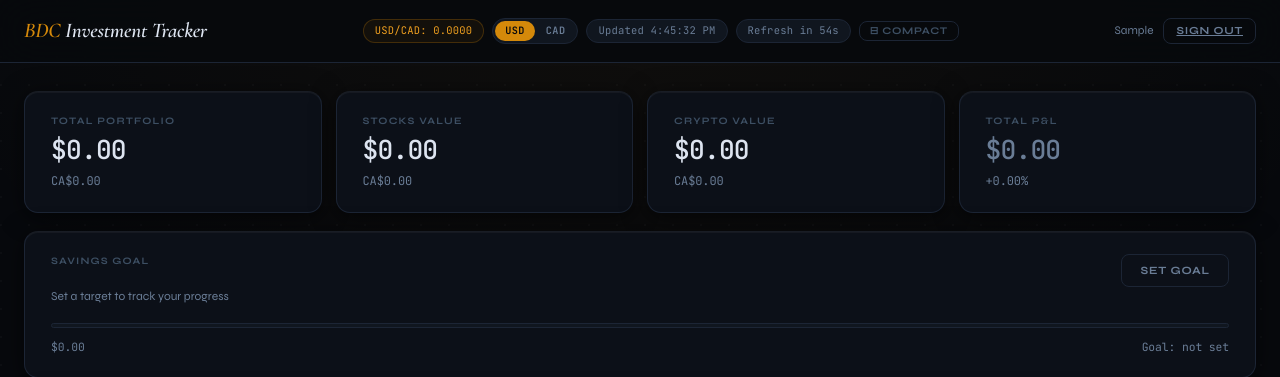
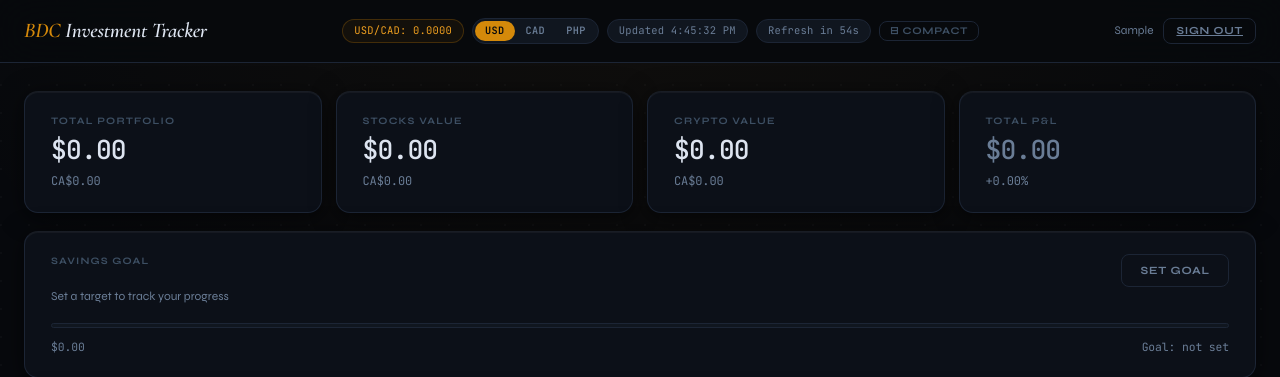
Before and after one commit to Pogz0r/investment-tracker, a Flask app: page / in a window 1280 px wide. Shown: the top 377 px of the page. Run offline with Flask 3, Linux system fonts and the light colour scheme; the visitor is signed in with stand-in values (Sample User, id 1); data comes from the database, SQL or seed files in the repository; data that the repository does not hold is empty; parts of the project's set-up code (start-up, migrations or seed data) failed here and were passed over; some libraries are stand-ins or nearby versions.

Commit message:
feat: add PHP currency option

```diff
--- a/app.py
+++ b/app.py
@@ -156,7 +156,7 @@ def get_stock_prices(tickers: list[str]) -> dict:
     return prices
 
 
-def get_watchlist_data(tickers: list[str], usd_to_cad: float) -> list:
+def get_watchlist_data(tickers: list[str], usd_to_cad: float, usd_to_php: float) -> list:
     result = []
     for ticker in tickers:
         try:
@@ -173,6 +173,7 @@ def get_watchlist_data(tickers: list[str], usd_to_cad: float) -> list:
             "name": ticker.replace(".TO", ""),
             "current_price": price,
             "current_price_cad": price * usd_to_cad,
+            "current_price_php": price * usd_to_php,
             "day_change": day_change,
             "day_change_pct": day_change_pct,
         })
@@ -198,18 +199,20 @@ def get_crypto_prices(coin_ids: list[str]) -> dict:
         return {}
 
 
-def get_exchange_rate() -> float:
+def get_exchange_rates() -> tuple:
+    """Returns (usd_to_cad, usd_to_php)."""
     try:
         resp = requests.get(
             f"{FRANKFURTER_BASE_URL}/latest",
-            params={"from": "USD", "to": "CAD"},
+            params={"from": "USD", "to": "CAD,PHP"},
             timeout=10,
         )
         resp.raise_for_status()
-        return float(resp.json()["rates"]["CAD"])
+        rates = resp.json()["rates"]
+        return float(rates["CAD"]), float(rates["PHP"])
     except Exception as exc:
         print(f"[fx] {exc}")
-        return 1.37
+        return 1.37, 55.8  # fallback rates
 
 
 def _resolve_ticker(raw: str) -> Optional[str]:
@@ -304,7 +307,7 @@ def _build_portfolio_payload(uid: int, persist_history: bool = True):
 
     stock_prices = get_stock_prices([s.ticker for s in stocks])
     crypto_prices = get_crypto_prices([c.coin_id for c in cryptos])
-    usd_to_cad = get_exchange_rate()
+    usd_to_cad, usd_to_php = get_exchange_rates()
 
     stocks_out, total_stocks_usd = [], 0.0
     for s in stocks:
@@ -369,7 +372,8 @@ def _build_portfolio_payload(uid: int, persist_history: bool = True):
 
     total_usd = total_stocks_usd + total_crypto_usd
     total_cad = total_usd * usd_to_cad
-    watchlist_out = get_watchlist_data([w.ticker for w in watchlist_items], usd_to_cad)
+    total_php = total_usd * usd_to_php
+    watchlist_out = get_watchlist_data([w.ticker for w in watchlist_items], usd_to_cad, usd_to_php)
     now = datetime.utcnow()
 
     if persist_history and total_usd > 0:
@@ -397,11 +401,13 @@ def _build_portfolio_payload(uid: int, persist_history: bool = True):
         "watchlist": watchlist_out,
         "total_usd": total_usd,
         "total_cad": total_cad,
+        "total_php": total_php,
         "total_stocks_usd": total_stocks_usd,
         "total_stocks_cad": total_stocks_usd * usd_to_cad,
         "total_crypto_usd": total_crypto_usd,
         "total_crypto_cad": total_crypto_usd * usd_to_cad,
         "usd_to_cad": usd_to_cad,
+        "usd_to_php": usd_to_php,
         "savings_goal": {
             "target": goal.target if goal else 0,
             "currency": goal.currency if goal else "USD",
--- a/static/js/app.js
+++ b/static/js/app.js
@@ -24,6 +24,7 @@ const fmt = (n, digits = 2) =>
 
 const fmtUsd = (n) => "$" + fmt(n);
 const fmtCad = (n) => "CA$" + fmt(n);
+const fmtPhp = (n) => "\u20b1" + fmt(n);
 const fmtPct = (n) => (n >= 0 ? "+" : "") + fmt(n, 2) + "%";
 
 function plClass(n) {
@@ -118,7 +119,7 @@ function applyCurrencyMode(mode) {
   });
   if (lastData) {
     renderSummary(lastData);
-    renderGoal(lastData.savings_goal, lastData.total_usd, lastData.total_cad, lastData.usd_to_cad);
+    renderGoal(lastData.savings_goal, lastData.total_usd, lastData.total_cad, lastData.total_php, lastData.usd_to_cad, lastData.usd_to_php);
     renderLineChart(lastData.portfolio_history || []);
   }
 }
@@ -212,22 +213,24 @@ function renderSummary(data) {
   const totalPlPct = totalCost > 0 ? (totalPlUsd / totalCost) * 100 : 0;
 
   const cad = currencyMode === "CAD";
+  const php = currencyMode === "PHP";
 
   // Total Portfolio
-  document.getElementById("totalUsd").textContent = cad ? fmtCad(data.total_cad)         : fmtUsd(data.total_usd);
-  document.getElementById("totalCad").textContent = cad ? fmtUsd(data.total_usd)          : fmtCad(data.total_cad);
+  document.getElementById("totalUsd").textContent = php ? fmtPhp(data.total_php)         : cad ? fmtCad(data.total_cad)         : fmtUsd(data.total_usd);
+  document.getElementById("totalCad").textContent = php ? fmtUsd(data.total_usd)          : cad ? fmtUsd(data.total_usd)          : fmtCad(data.total_cad);
 
   // Stocks Value
-  document.getElementById("stocksUsd").textContent = cad ? fmtCad(data.total_stocks_cad) : fmtUsd(data.total_stocks_usd);
-  document.getElementById("stocksCad").textContent = cad ? fmtUsd(data.total_stocks_usd) : fmtCad(data.total_stocks_cad);
+  document.getElementById("stocksUsd").textContent = php ? fmtPhp(data.total_stocks_usd * (data.usd_to_php || 55.8)) : cad ? fmtCad(data.total_stocks_cad) : fmtUsd(data.total_stocks_usd);
+  document.getElementById("stocksCad").textContent = php ? fmtUsd(data.total_stocks_usd) : cad ? fmtUsd(data.total_stocks_usd) : fmtCad(data.total_stocks_cad);
 
   // Crypto Value
-  document.getElementById("cryptoUsd").textContent = cad ? fmtCad(data.total_crypto_cad) : fmtUsd(data.total_crypto_usd);
-  document.getElementById("cryptoCad").textContent = cad ? fmtUsd(data.total_crypto_usd) : fmtCad(data.total_crypto_cad);
+  document.getElementById("cryptoUsd").textContent = php ? fmtPhp(data.total_crypto_usd * (data.usd_to_php || 55.8)) : cad ? fmtCad(data.total_crypto_cad) : fmtUsd(data.total_crypto_usd);
+  document.getElementById("cryptoCad").textContent = php ? fmtUsd(data.total_crypto_usd) : cad ? fmtUsd(data.total_crypto_usd) : fmtCad(data.total_crypto_cad);
 
   // Total P&L — primary flips currency, secondary always shows %
   const plEl = document.getElementById("totalPl");
-  plEl.textContent = cad ? fmtCad(totalPlCad) : fmtUsd(totalPlUsd);
+  const plPhp = data.total_php ? data.total_php - (data.total_usd * (data.usd_to_php || 55.8)) : 0;
+  plEl.textContent = php ? fmtPhp(plPhp) : cad ? fmtCad(totalPlCad) : fmtUsd(totalPlUsd);
   plEl.className = "card-value " + plClass(totalPlUsd);
 
   const plPctEl = document.getElementById("totalPlPct");
@@ -235,7 +238,9 @@ function renderSummary(data) {
   plPctEl.className = "card-sub " + plClass(totalPlUsd);
 
   // FX
-  document.getElementById("fxRate").textContent = `USD/CAD: ${fmt(data.usd_to_cad, 4)}`;
+  const cadRate = fmt(data.usd_to_cad, 4);
+  const phpRate = fmt(data.usd_to_php || 55.8, 4);
+  document.getElementById("fxRate").textContent = php ? `USD/PHP: ${phpRate}` : `USD/CAD: ${cadRate}`;
 
   // timestamp
   const ts = new Date(data.last_updated + "Z");
@@ -243,36 +248,49 @@ function renderSummary(data) {
     "Updated " + ts.toLocaleTimeString();
 }
 
-function renderGoal(goal, totalUsd, totalCad, usdToCad) {
+function renderGoal(goal, totalUsd, totalCad, totalPhp, usdToCad, usdToPhp) {
   const { target, currency } = goal;
   if (!target) {
     document.getElementById("goalMeta").textContent = "Set a target to track your progress";
     document.getElementById("goalBar").style.width = "0%";
-    document.getElementById("goalCurrent").textContent = fmtUsd(totalUsd);
+    document.getElementById("goalCurrent").textContent = currencyMode === "PHP" ? fmtPhp(totalPhp || totalUsd * (usdToPhp || 55.8)) : currencyMode === "CAD" ? fmtCad(totalCad) : fmtUsd(totalUsd);
     document.getElementById("goalTarget").textContent = "Goal: not set";
     return;
   }
   const current = currency === "CAD" ? totalCad : totalUsd;
+  const currentPhp = totalPhp || totalUsd * (usdToPhp || 55.8);
   const pct = Math.min((current / target) * 100, 100);
-  const fmtFn = currency === "CAD" ? fmtCad : fmtUsd;
+  let fmtFn, displayCurrent, displayTarget;
+  if (currencyMode === "PHP") {
+    fmtFn = fmtPhp;
+    displayCurrent = currentPhp;
+    displayTarget = target * (usdToPhp || 55.8);
+  } else {
+    fmtFn = currency === "CAD" ? fmtCad : fmtUsd;
+    displayCurrent = current;
+    displayTarget = target;
+  }
   document.getElementById("goalBar").style.width = pct.toFixed(2) + "%";
   document.getElementById("goalMeta").textContent =
-    `${fmt(pct, 1)}% of your ${fmtFn(target)} ${currency} goal reached`;
-  document.getElementById("goalCurrent").textContent = fmtFn(current);
-  document.getElementById("goalTarget").textContent = `Goal: ${fmtFn(target)}`;
+    `${fmt(pct, 1)}% of your ${fmtFn(displayTarget)} ${currency} goal reached`;
+  document.getElementById("goalCurrent").textContent = fmtFn(displayCurrent);
+  document.getElementById("goalTarget").textContent = `Goal: ${fmtFn(displayTarget)}`;
 }
 
 function renderWatchlist(items) {
   const tbody = document.getElementById("watchlistBody");
   if (!items.length) {
-    tbody.innerHTML = '<tr class="empty-row"><td colspan="5">No tickers in watchlist yet</td></tr>';
+    tbody.innerHTML = '<tr class="empty-row"><td colspan="6">No tickers in watchlist yet</td></tr>';
     return;
   }
+  const php = currencyMode === "PHP";
+  const usdToPhp = lastData?.usd_to_php || 55.8;
   tbody.innerHTML = items.map((w) => `
     <tr>
       <td><span class="ticker-badge">${w.name}</span></td>
-      <td>${fmtUsd(w.current_price)}</td>
-      <td>${fmtCad(w.current_price_cad)}</td>
+      <td>${php ? fmtPhp(w.current_price * usdToPhp) : fmtUsd(w.current_price)}</td>
+      <td>${php ? fmtUsd(w.current_price) : fmtCad(w.current_price_cad)}</td>
+      ${php ? `<td>${fmtPhp((w.current_price_php || w.current_price * usdToPhp))}</td>` : ""}
       <td>${pillHtml(w.day_change_pct)}</td>
       <td><button class="btn-remove" onclick="removeWatchlistItem('${w.ticker}')">Remove</button></td>
     </tr>`).join("");
@@ -338,8 +356,11 @@ function renderLineChart(history) {
   const lineEmpty = document.getElementById("lineEmpty");
   const canvas = document.getElementById("lineChart");
   const cad = currencyMode === "CAD";
-  const fmtValue = cad ? fmtCad : fmtUsd;
-  const axisPrefix = cad ? "CA$" : "$";
+  const php = currencyMode === "PHP";
+  const usdToPhp = lastData?.usd_to_php || 55.8;
+  const fmtValue = php ? fmtPhp : cad ? fmtCad : fmtUsd;
+  const axisPrefix = php ? "\u20b1" : cad ? "CA$" : "$";
+  const currencyLabel = php ? "PHP" : cad ? "CAD" : "USD";
 
   if (history.length < 2) {
     lineEmpty.style.display = "block";
@@ -354,11 +375,11 @@ function renderLineChart(history) {
     const d = new Date(h.timestamp + "Z");
     return d.toLocaleDateString("en-US", { month: "short", day: "numeric" });
   });
-  const values = history.map((h) => cad ? h.value_cad : h.value_usd);
+  const values = history.map((h) => php ? h.value_usd * usdToPhp : cad ? h.value_cad : h.value_usd);
 
   if (lineChart) {
     lineChart.data.labels = labels;
-    lineChart.data.datasets[0].label = `Portfolio Value (${cad ? "CAD" : "USD"})`;
+    lineChart.data.datasets[0].label = `Portfolio Value (${currencyLabel})`;
     lineChart.data.datasets[0].data = values;
     lineChart.options.plugins.tooltip.callbacks.label = (ctx) => ` ${fmtValue(ctx.parsed.y)}`;
     lineChart.options.scales.y.ticks.callback = (v) => axisPrefix + (v >= 1000 ? (v / 1000).toFixed(1) + "k" : v);
@@ -370,7 +391,7 @@ function renderLineChart(history) {
     data: {
       labels,
       datasets: [{
-        label: `Portfolio Value (${cad ? "CAD" : "USD"})`,
+        label: `Portfolio Value (${currencyLabel})`,
         data: values,
         borderColor: "#00c87a",
         backgroundColor: "rgba(0,200,122,.05)",
--- a/templates/index.html
+++ b/templates/index.html
@@ -23,6 +23,7 @@
         <div class="currency-toggle" id="currencyToggle" title="Switch primary currency display">
           <button class="currency-opt active" data-currency="USD">USD</button>
           <button class="currency-opt" data-currency="CAD">CAD</button>
+          <button class="currency-opt" data-currency="PHP">PHP</button>
         </div>
         <span class="refresh-badge" id="lastUpdated">Updating…</span>
         <span class="countdown-badge">Refresh in <span id="countdown">60</span>s</span>
@@ -326,6 +327,7 @@
           <select id="goalCurrency">
             <option value="USD">USD</option>
             <option value="CAD">CAD</option>
+            <option value="PHP">PHP</option>
           </select>
         </div>
         <p class="form-error" id="goalError"></p>
```
